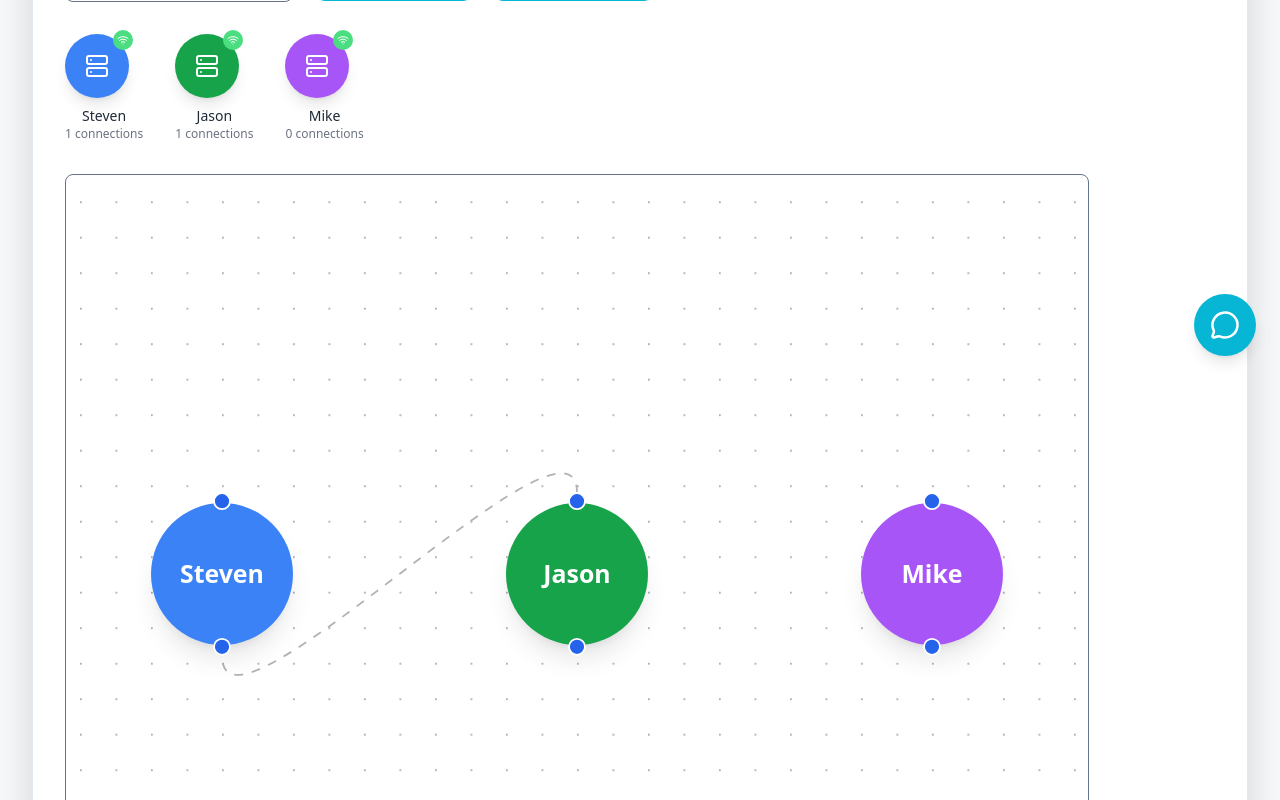
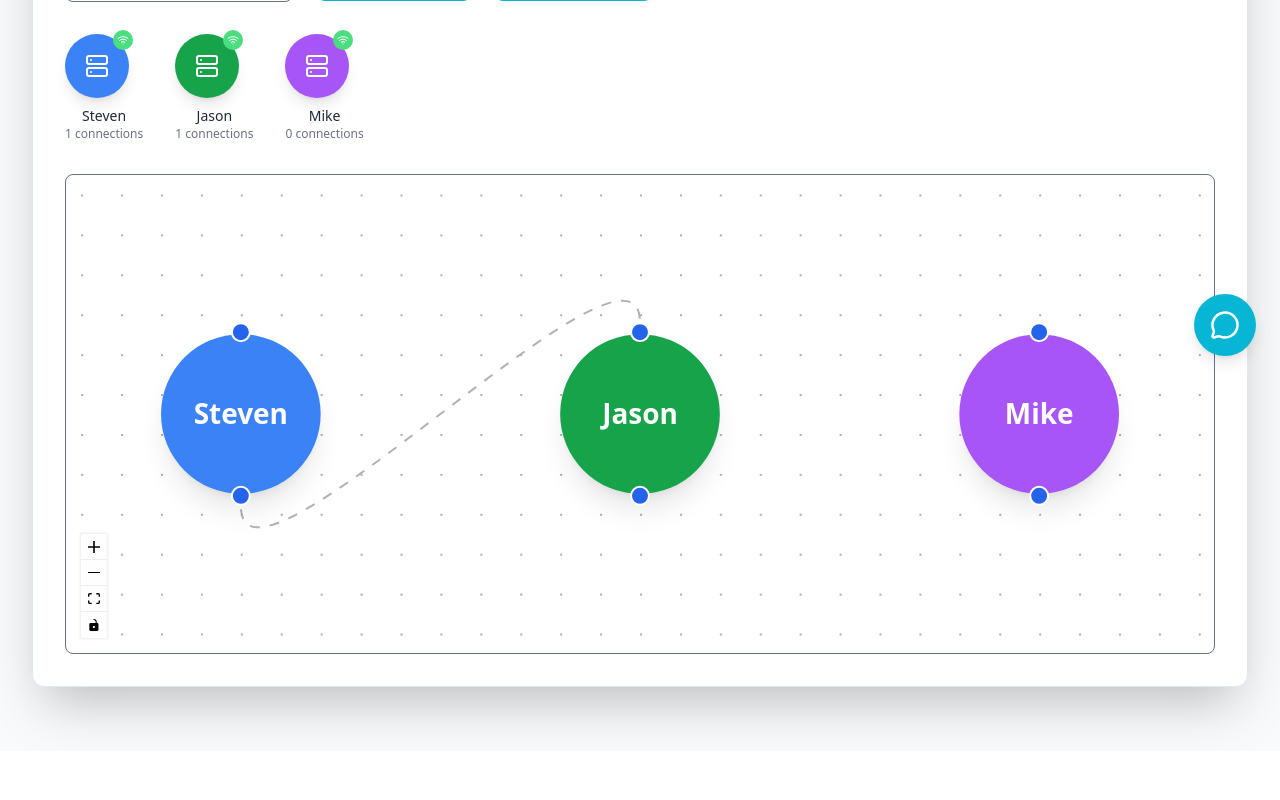
Before and after one commit to StuvanFIT/Blockchain-Network-Educational-Tool, a React (Create React App) app in the folder explorer/: page /peertopeer in a window 1280 px wide. Shown: the part 420-1220 px from the top of the page. After the commit the page ends 1171 px from the top, so only its background shows below. Built offline with nearby package versions, Linux system fonts and the light colour scheme.

Commit message:
style: added container around the react flow to center horizontally and vertically

```diff
--- a/explorer/src/components/PeerToPeerNetwork.tsx
+++ b/explorer/src/components/PeerToPeerNetwork.tsx
@@ -608,8 +608,10 @@ const PeerToPeerNetwork = () => {
                         ))}
                     </div>
 
-                    <div style={{width: '80vw', height: '100vh'}} className='border border-slate-500 rounded-lg'>
+                    <div className='flex items-center justify-center'>
+                        <div style={{width: '100%', height: '60vh' }} className='w-full border border-slate-500 rounded-lg'>
                             <ReactFlow
+
                                 nodes={nodes}
                                 edges={edges}
                                 onNodesChange={onNodesChange}
@@ -619,12 +621,15 @@ const PeerToPeerNetwork = () => {
                                 edgeTypes={edgeTypes}
                                 fitView
                                 fitViewOptions={{ padding: 0.2 }}
+                                proOptions={{hideAttribution:true}}
                             >
                                 <Background />
                                 <Controls />
 
                             </ReactFlow>
                         </div>
+                    </div>
+
                 </div>
 
 
```
Lines whose indentation alone changed are shown as unchanged.
